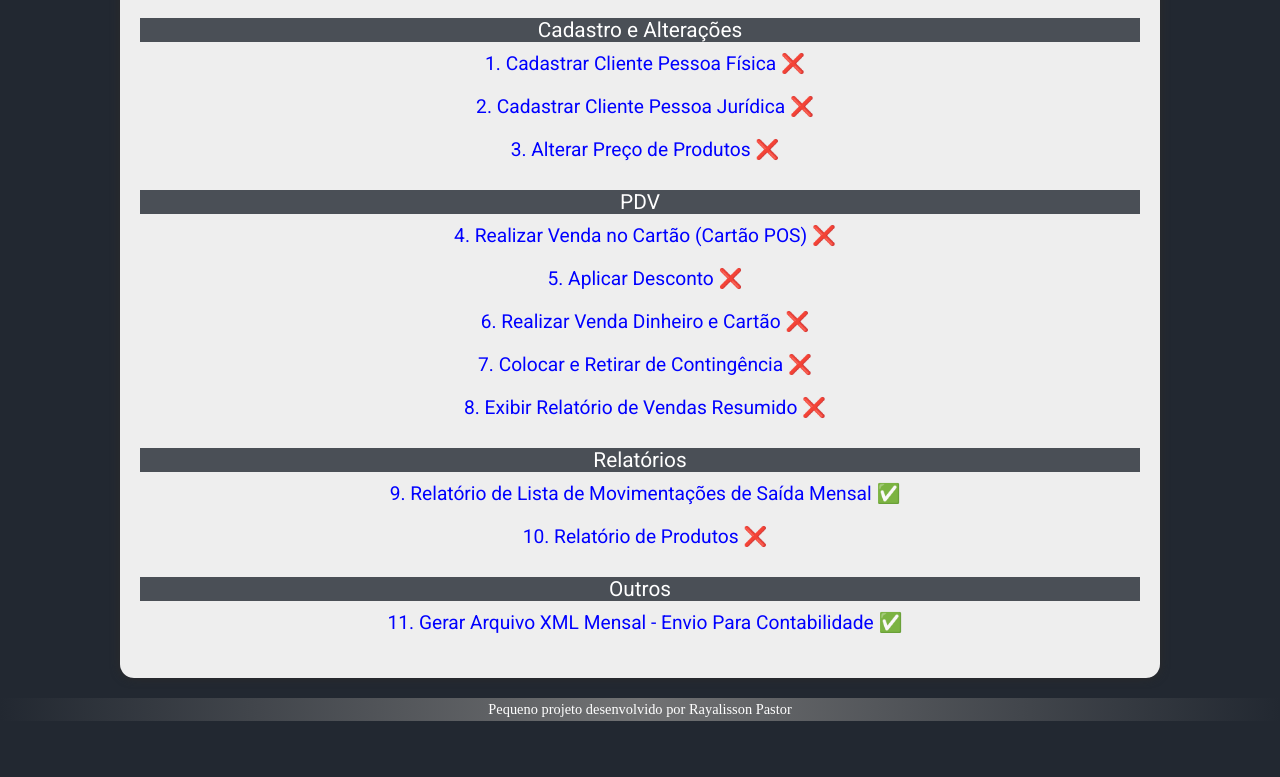
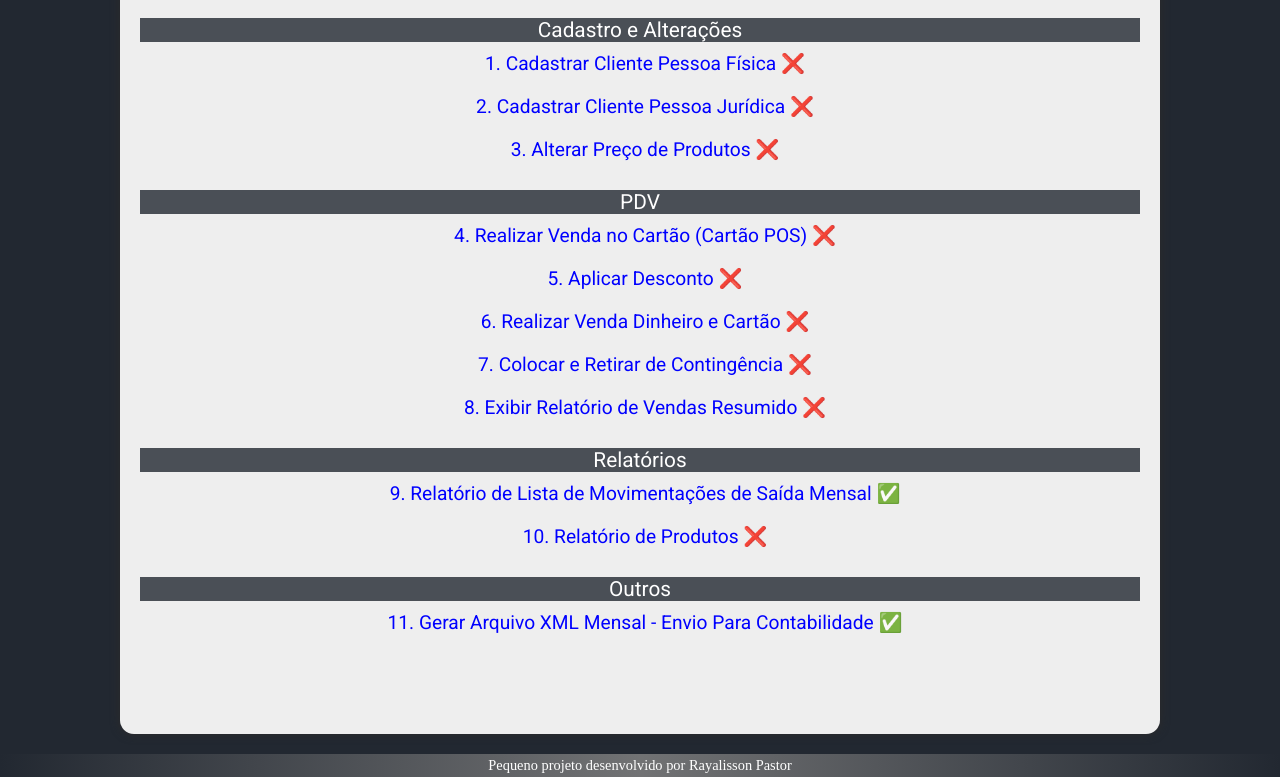
Before and after one commit to RayalissonP/ajuda_sistemas, a plain HTML site: page sumario_g6.html in a window 1280 px wide. Shown: the part 86-863 px from the top of the page. Before the commit the page ends 807 px from the top, so only its background shows below. Drawn offline with Linux system fonts and the light colour scheme.

Commit message:
Update style_sumario.css

```diff
--- a/assets/styles/style_sumario.css
+++ b/assets/styles/style_sumario.css
@@ -30,8 +30,8 @@ li a:hover {
 }
 
 .counter {
-   padding-top: 14px;
-   align-items: center;
+   padding-top: 70px;
+   text-align: center;
 }
 
 footer {
```
